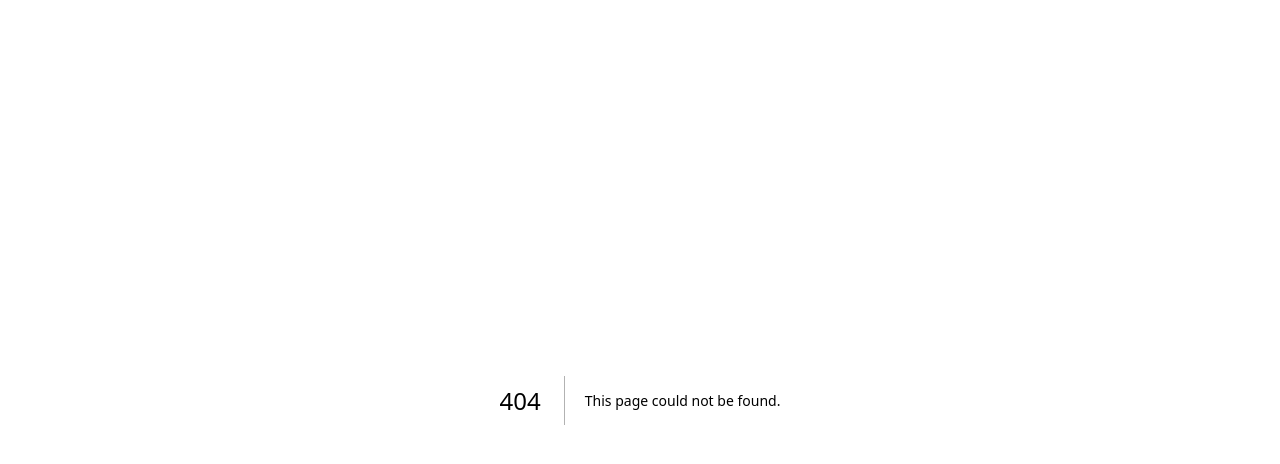
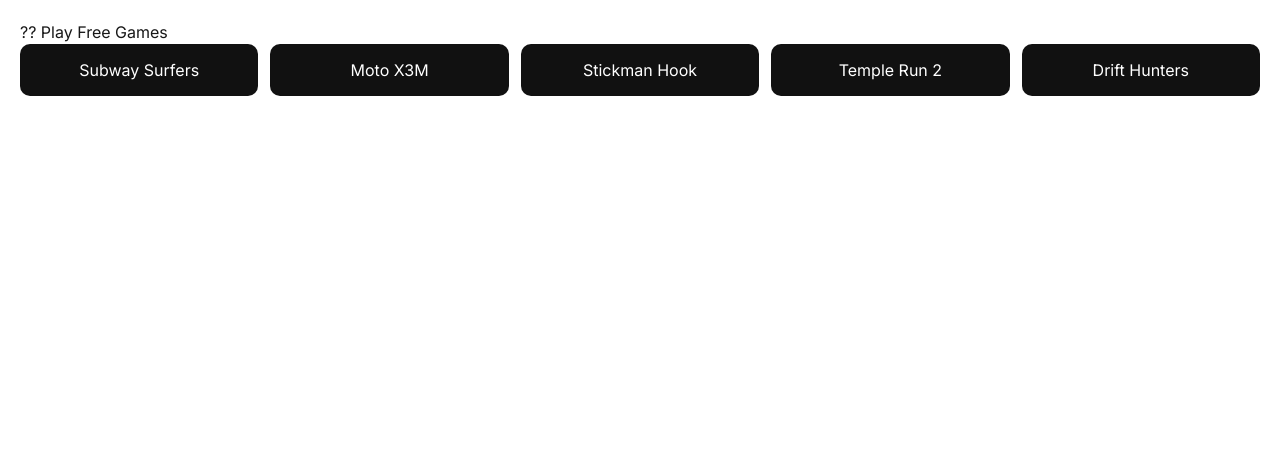
Before and after one commit to dasdomin103-design/luckyora, a Next.js app: page /games in a window 1280 px wide. Before the commit this address had no page. Shown: the top 464 px of the page. Built offline with nearby package versions, Linux system fonts and the light colour scheme.

Commit message:
Added games redirect system

```diff
--- /dev/null
+++ b/app/games/page.tsx
@@ -0,0 +1,41 @@
+"use client";
+
+const games = [
+  { name: "Subway Surfers", url: "https://www.crazygames.com/game/subway-surfers" },
+  { name: "Moto X3M", url: "https://www.crazygames.com/game/moto-x3m" },
+  { name: "Stickman Hook", url: "https://poki.com/en/g/stickman-hook" },
+  { name: "Temple Run 2", url: "https://poki.com/en/g/temple-run-2" },
+  { name: "Drift Hunters", url: "https://www.crazygames.com/game/drift-hunters" }
+];
+
+export default function GamesPage() {
+  return (
+    <div style={{ padding: "20px" }}>
+      <h1>?? Play Free Games</h1>
+
+      <div style={{
+        display: "grid",
+        gridTemplateColumns: "repeat(auto-fill, minmax(200px, 1fr))",
+        gap: "12px"
+      }}>
+        {games.map((game, index) => (
+          <button
+            key={index}
+            onClick={() => window.open(game.url, "_blank")}
+            style={{
+              padding: "14px",
+              background: "#111",
+              color: "#fff",
+              borderRadius: "10px",
+              cursor: "pointer",
+              border: "none",
+              fontSize: "16px"
+            }}
+          >
+            {game.name}
+          </button>
+        ))}
+      </div>
+    </div>
+  );
+}
```
